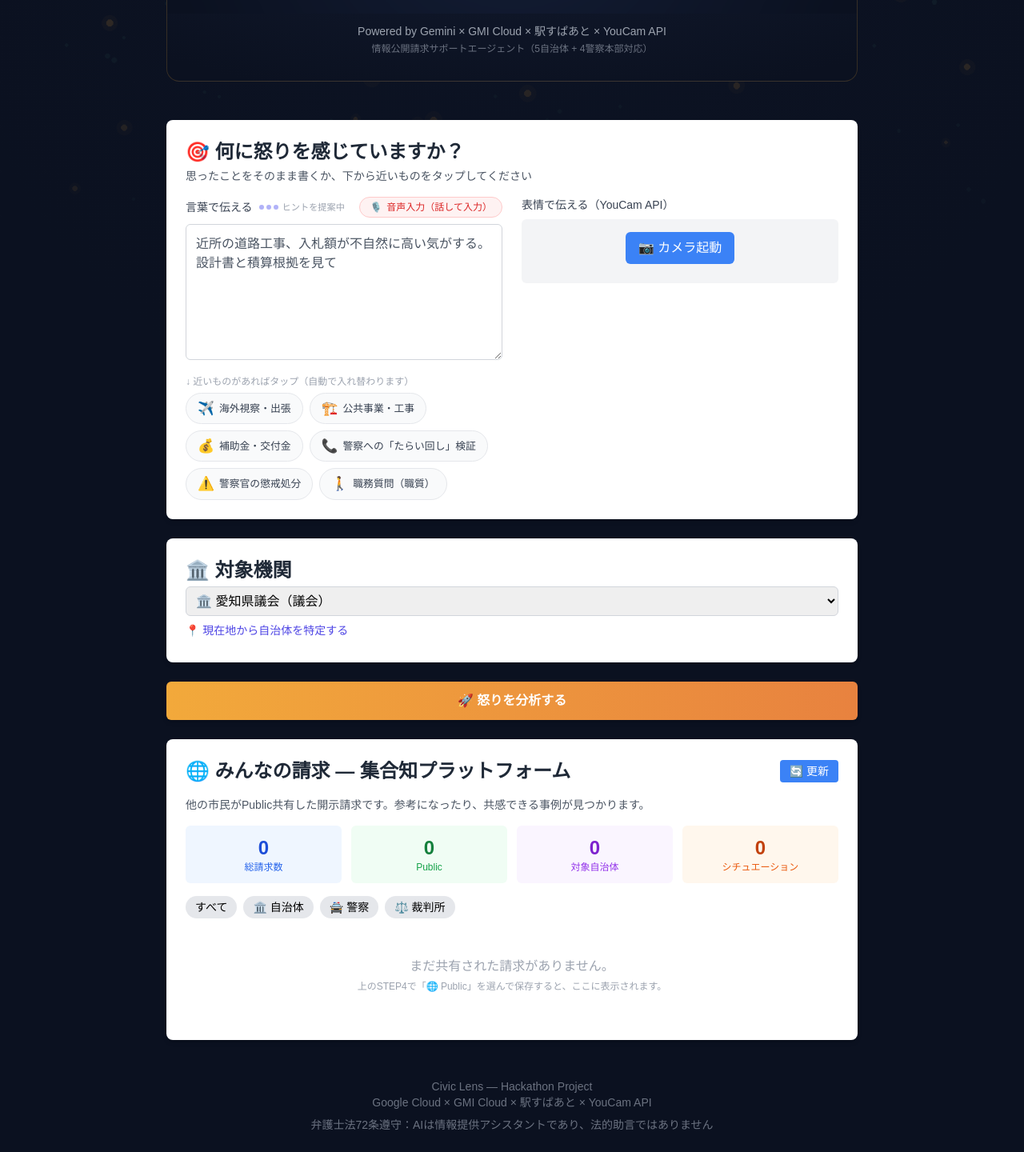
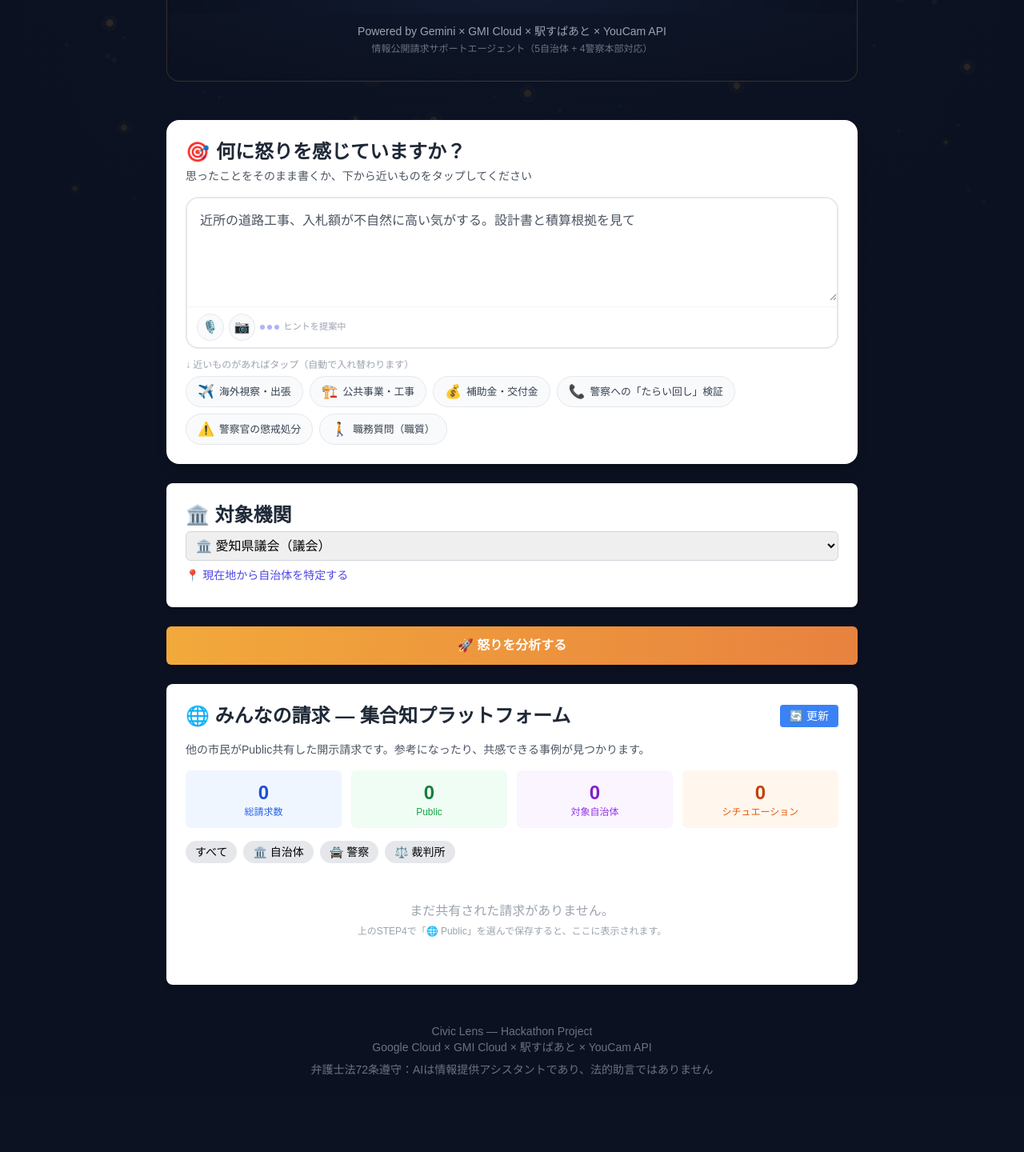
Before and after one commit to t-sakaki/civic-lens, a FastAPI app: page / in a window 1280 px wide. Shown: the part 290-1730 px from the top of the page at 80% size. After the commit the page ends 1633 px from the top, so only its background shows below. Run offline with FastAPI, Linux system fonts and the light colour scheme; data that the repository does not hold is empty; some libraries are stand-ins or nearby versions; grey boxes are pictures that could not be loaded.

Commit message:
feat: redesign the prompt area as a chat-style composer, make it the visual lead
The previous 2-column layout gave the camera button (a rarely-used secondary
feature) equal visual weight to the actual prompt textarea, which read as
unbalanced and buried the primary interaction.

- The textarea is now wrapped in a single "composer-card" (chat-input style:
  rounded border, focus glow) that spans the full width of the section.
- Voice input and camera are reduced to small icon buttons in a toolbar
  directly under the textarea, matching how chat UIs attach secondary inputs
  instead of giving them their own half-screen block. Each opens an inline
  panel only when activated (camera preview, voice "listening" indicator)
  instead of always reserving space.
- The flowing situation chips now sit below the full-width composer, so they
  get the full row instead of being squeezed into half the screen.
- startCamera is now a toggle (click again to stop/close), and marks the
  toolbar icon active with a red highlight while camera/voice are in use,
  consistent with the composer's chat-app feel.

Co-Authored-By: Claude Sonnet 5 <noreply@anthropic.com>

```diff
--- a/templates/index.html
+++ b/templates/index.html
@@ -134,6 +134,60 @@
                 animation: none;
             }
         }
+        /* --- プロンプトを主役にした、チャット風コンポーザー --- */
+        .composer-card {
+            border: 2px solid #e5e7eb;
+            border-radius: 1rem;
+            background: #fff;
+            transition: border-color 0.2s, box-shadow 0.2s;
+            overflow: hidden;
+        }
+        .composer-card:focus-within {
+            border-color: #818cf8;
+            box-shadow: 0 0 0 4px rgba(99, 102, 241, 0.12);
+        }
+        .composer-textarea {
+            width: 100%;
+            padding: 1rem;
+            border: none;
+            resize: vertical;
+            font-size: 1rem;
+            line-height: 1.5;
+        }
+        .composer-textarea:focus {
+            outline: none;
+        }
+        .composer-toolbar {
+            display: flex;
+            align-items: center;
+            justify-content: space-between;
+            gap: 0.5rem;
+            padding: 0.5rem 0.75rem;
+            border-top: 1px solid #f3f4f6;
+        }
+        .composer-tool-btn {
+            display: inline-flex;
+            align-items: center;
+            justify-content: center;
+            width: 2.1rem;
+            height: 2.1rem;
+            border-radius: 999px;
+            border: 1px solid #e5e7eb;
+            background: #f9fafb;
+            font-size: 1rem;
+            cursor: pointer;
+            transition: all 0.15s;
+        }
+        .composer-tool-btn:hover {
+            border-color: #93c5fd;
+            background: #eff6ff;
+            transform: translateY(-1px);
+        }
+        .composer-tool-btn.active {
+            border-color: #f87171;
+            background: #fee2e2;
+        }
+
         /* --- プロンプト入力欄: タイプライター風の動的サジェスト（エージェントが常に生きて考えている感を演出） --- */
         #userInput::placeholder {
             color: #4b5563; /* ダークグレイ */
@@ -315,30 +369,33 @@
             </div>
         </header>
 
-        <!-- STEP 0: 怒り・不満の入力（テキスト入力とシチュエーション選択を統合） -->
-        <section class="bg-white rounded-lg shadow-md p-6 mb-6 fade-in">
-            <h2 class="text-2xl font-semibold mb-1 text-gray-800">🎯 何に怒りを感じていますか？</h2>
+        <!-- STEP 0: 怒り・不満の入力（プロンプトを主役にした、チャット風コンポーザー） -->
+        <section class="bg-white rounded-2xl shadow-lg p-6 mb-6 fade-in">
+            <div class="flex items-center gap-2 mb-1">
+                <span class="text-2xl">🎯</span>
+                <h2 class="text-2xl font-semibold text-gray-800">何に怒りを感じていますか？</h2>
+            </div>
             <p class="text-sm text-gray-600 mb-4">思ったことをそのまま書くか、下から近いものをタップしてください</p>
 
-            <div class="grid md:grid-cols-2 gap-6">
-                <!-- テキスト入力（チャット風） -->
-                <div>
-                    <div class="flex justify-between items-center mb-2">
-                        <label class="flex items-center gap-2 text-sm font-medium text-gray-700">
-                            言葉で伝える
+            <!-- コンポーザー本体：テキスト欄が主役、音声・カメラはツールバーの小さなアイコンに集約 -->
+            <div class="composer-card">
+                <textarea id="userInput" rows="4" class="composer-textarea" placeholder="例：市長の海外視察費用が知りたい。何百万円も使って成果が分からないのは許せない。"></textarea>
+
+                <div class="composer-toolbar">
+                    <div class="flex items-center gap-1.5">
+                        <button id="voiceInputBtn" type="button" class="composer-tool-btn" title="音声入力（話して入力）">
+                            <span id="voiceIcon">🎙️</span>
+                        </button>
+                        <button id="startCamera" type="button" class="composer-tool-btn" title="表情で伝える（カメラ）">📷</button>
                         <span class="suggestion-hint">
                             <span class="thinking-dots"><span></span><span></span><span></span></span>
                             ヒントを提案中
                         </span>
-                        </label>
-                        <button id="voiceInputBtn" type="button" class="inline-flex items-center gap-1.5 text-xs bg-red-50 text-red-600 border border-red-200 px-3 py-1 rounded-full hover:bg-red-100 transition-all font-medium">
-                            <span id="voiceIcon">🎙️</span>
-                            <span id="voiceStatusText">音声入力（話して入力）</span>
-                        </button>
-                    </div>
-
-                    <textarea id="userInput" rows="6" class="w-full p-3 border border-gray-300 rounded-md focus:ring-2 focus:ring-blue-500" placeholder="例：市長の海外視察費用が知りたい。何百万円も使って成果が分からないのは許せない。"></textarea>
-                    <div id="voiceIndicator" class="hidden mt-2 p-2.5 bg-red-50 border border-red-200 rounded-md text-xs text-red-700 flex items-center gap-2">
+                    </div>
+                    <span id="voiceStatusText" class="text-xs text-gray-400"></span>
+                </div>
+
+                <div id="voiceIndicator" class="hidden mx-3 mb-3 p-2.5 bg-red-50 border border-red-200 rounded-md text-xs text-red-700 flex items-center gap-2">
                     <span class="relative flex h-2.5 w-2.5">
                       <span class="animate-ping absolute inline-flex h-full w-full rounded-full bg-red-400 opacity-75"></span>
                       <span class="relative inline-flex rounded-full h-2.5 w-2.5 bg-red-600"></span>
@@ -346,25 +403,20 @@
                     <span class="font-medium">音声を認識中... お話しください（もう一度ボタンを押すと停止）</span>
                 </div>
 
+                <!-- カメラ（YouCam API）: 📷 を押したときだけ展開する、コンポーザーに付属する小さなパネル -->
+                <div id="cameraPanel" class="hidden mx-3 mb-3 p-3 bg-gray-50 border border-gray-200 rounded-lg text-center">
+                    <video id="cameraPreview" class="w-full max-w-[220px] mx-auto rounded-md mb-2 hidden" autoplay playsinline></video>
+                    <canvas id="cameraCanvas" class="hidden"></canvas>
+                    <button id="captureImage" class="bg-green-500 text-white px-4 py-1.5 rounded-md hover:bg-green-600 hidden text-sm">📸 撮影</button>
+                    <p id="cameraStatus" class="text-xs text-gray-500 mt-1"></p>
+                </div>
+            </div>
+
             <!-- 近いシチュエーションが数秒おきにフェードで入れ替わりながら流れる。
                  押すだけで文章とその文脈がまとまるので、悩んでいて言葉にしづらい人ほど助かる -->
             <div class="mt-3">
                 <p class="text-xs text-gray-400 mb-1.5">↓ 近いものがあればタップ（自動で入れ替わります）</p>
                 <div id="situationChipFlow" class="flex flex-wrap gap-2 min-h-[2.75rem]"></div>
-                    </div>
-                </div>
-
-                <!-- カメラ入力（YouCam API） -->
-                <div>
-                    <label class="block text-sm font-medium text-gray-700 mb-2">表情で伝える（YouCam API）</label>
-                    <div class="bg-gray-100 rounded-md p-4 text-center">
-                        <video id="cameraPreview" class="w-full rounded-md mb-2 hidden" autoplay playsinline></video>
-                        <canvas id="cameraCanvas" class="hidden"></canvas>
-                        <button id="startCamera" class="bg-blue-500 text-white px-4 py-2 rounded-md hover:bg-blue-600">📷 カメラ起動</button>
-                        <button id="captureImage" class="bg-green-500 text-white px-4 py-2 rounded-md hover:bg-green-600 hidden">📸 撮影</button>
-                        <p id="cameraStatus" class="text-sm text-gray-500 mt-2"></p>
-                    </div>
-                </div>
             </div>
         </section>
 
@@ -1081,18 +1133,12 @@
             if (recording) {
                 if (icon) icon.textContent = '🔴';
                 if (text) text.textContent = '聞き取り中...（完了時はクリック）';
-                if (btn) {
-                    btn.classList.remove('bg-red-50', 'text-red-600');
-                    btn.classList.add('bg-red-600', 'text-white', 'shadow');
-                }
+                if (btn) btn.classList.add('active');
                 if (indicator) indicator.classList.remove('hidden');
             } else {
                 if (icon) icon.textContent = '🎙️';
-                if (text) text.textContent = '音声入力（話して入力）';
-                if (btn) {
-                    btn.classList.add('bg-red-50', 'text-red-600');
-                    btn.classList.remove('bg-red-600', 'text-white', 'shadow');
-                }
+                if (text) text.textContent = '';
+                if (btn) btn.classList.remove('active');
                 if (indicator) indicator.classList.add('hidden');
             }
         }
@@ -1471,8 +1517,24 @@
             });
         }
 
-        // カメラ起動
+        // カメラ起動（コンポーザーのツールバーアイコンを押すと、その場でパネルが展開する）
         document.getElementById('startCamera').addEventListener('click', async () => {
+            const panel = document.getElementById('cameraPanel');
+            const startBtn = document.getElementById('startCamera');
+
+            // すでに起動中なら閉じる（トグル）
+            if (cameraStream) {
+                cameraStream.getTracks().forEach(t => t.stop());
+                cameraStream = null;
+                panel.classList.add('hidden');
+                startBtn.classList.remove('active');
+                document.getElementById('cameraPreview').classList.add('hidden');
+                document.getElementById('captureImage').classList.add('hidden');
+                document.getElementById('cameraStatus').textContent = '';
+                return;
+            }
+
+            panel.classList.remove('hidden');
             try {
                 cameraStream = await navigator.mediaDevices.getUserMedia({ video: true });
                 const video = document.getElementById('cameraPreview');
@@ -1480,6 +1542,7 @@
                 video.classList.remove('hidden');
                 document.getElementById('captureImage').classList.remove('hidden');
                 document.getElementById('cameraStatus').textContent = 'カメラ起動中...';
+                startBtn.classList.add('active');
             } catch (err) {
                 document.getElementById('cameraStatus').textContent = 'カメラアクセス拒否';
             }
@@ -1496,8 +1559,10 @@
 
             if (cameraStream) {
                 cameraStream.getTracks().forEach(t => t.stop());
+                cameraStream = null;
                 video.classList.add('hidden');
                 document.getElementById('captureImage').classList.add('hidden');
+                document.getElementById('startCamera').classList.remove('active');
             }
         });
 
```
Lines whose indentation alone changed are shown as unchanged.
